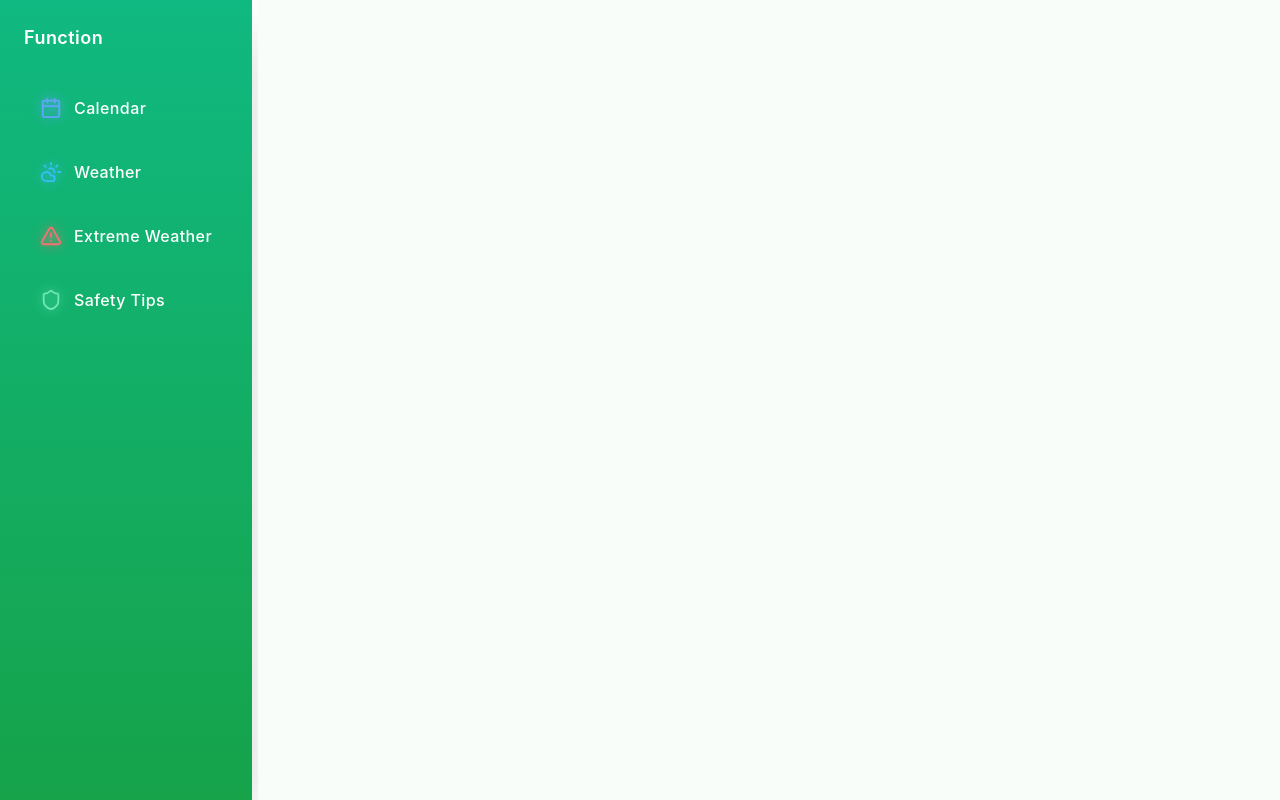
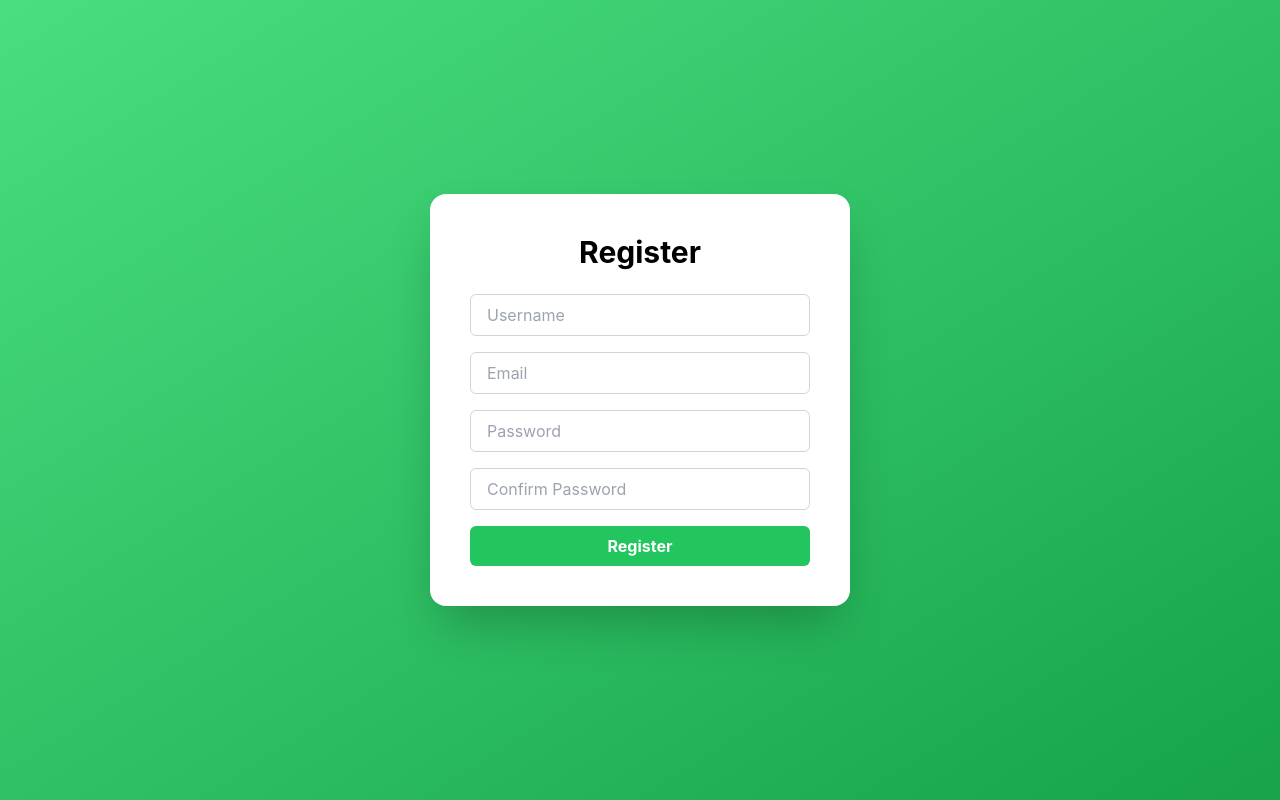
Before and after one commit to JeremySun0731/Calendar-frontend, a React (Create React App) app: page /register in a window 1280 px wide. Built offline with nearby package versions, Linux system fonts and the light colour scheme.

Commit message:
fix the frontend because there are something wrong with the register

```diff
--- a/src/App.js
+++ b/src/App.js
@@ -1,6 +1,9 @@
-import { BrowserRouter, Routes, Route } from "react-router-dom";
+import { BrowserRouter, Routes, Route, Navigate } from "react-router-dom";
 import SideBar from "./components/layout/SideBar";
 import CalendarPage from "./pages/CalendarPage";
+import LoginPage from "./pages/login/LoginPage";
+import RegisterPage from "./pages/login/RegisterPage";
+import ForgotPasswordPage from "./pages/login/ForgotPasswordPage";
 
 function Layout() {
   return (
@@ -22,7 +25,19 @@ function Layout() {
 export default function App() {
   return (
     <BrowserRouter>
-      <Layout />
+      <Routes>
+
+        {/* ⭐ 默认跳转到 login */}
+        <Route path="/" element={<Navigate to="/login" />} />
+
+        {/* 登录 & 注册 */}
+        <Route path="/login" element={<LoginPage />} />
+        <Route path="/register" element={<RegisterPage />} />
+        <Route path="/forgot-password" element={<ForgotPasswordPage />} />
+        {/* 主页面 */}
+        <Route path="/*" element={<Layout />} />
+
+      </Routes>
     </BrowserRouter>
   );
 }
--- /dev/null
+++ b/src/pages/login/ForgotPasswordPage.jsx
@@ -0,0 +1,53 @@
+import React, { useState } from "react";
+import{Link} from "react-router-dom";
+export default function ForgotPasswordPage() {
+    // State for email input
+    const[email, setEmail] = useState("");
+    // Handle form submission
+    const handleSubmit = async (e) => {
+        e.preventDefault();
+        try {
+            const res = await fetch("http://localhost:8080/api/auth/forgot-password", {
+                method: "POST",
+                headers: {
+                    "Content-Type": "application/json"
+                },
+                body: JSON.stringify({ email })
+            });
+            // If request fails → show error
+            if (!res.ok) {
+                alert("Request failed");
+                return;
+            }
+            alert("Password reset link sent to your email");
+        } catch (err) {
+            // Handle server/network errors
+            console.error(err);
+            alert("Server error");
+        }
+    };
+
+    return (
+        <div className="flex items-center justify-center h-screen bg-gradient-to-br from-green-400 to-green-600">
+            <div className="bg-white p-10 rounded-2xl shadow-2xl w-[420px]">
+                <h2 className="text-2xl font-bold mb-6 text-center">Forgot Password</h2>
+                <form onSubmit={handleSubmit} className="space-y-6">
+                    <input
+                        type="email"
+                        placeholder="Enter your email"
+                        value={email}
+                        onChange={(e) => setEmail(e.target.value)}
+                        className="border border-gray-300 rounded-md py-2 px-4 w-full"
+                    />
+                    <button
+                        type="submit"
+                        className="w-full bg-green-600 text-white py-2 rounded-md hover:bg-green-700 transition"
+                    >
+                        Send Reset Link
+                    </button>
+                </form>
+            </div>
+
+        </div>
+    );
+}
--- a/src/pages/login/LoginPage.jsx
+++ b/src/pages/login/LoginPage.jsx
@@ -1,126 +1,110 @@
-import { useState } from "react"; // React hook: manage state (状态)
-import { useNavigate, Link } from "react-router-dom"; // navigation + link
+import { useState } from "react";
+import { useNavigate, Link } from "react-router-dom";
 
 export default function LoginPage() {
+  // React Router navigation (used to redirect after successful login)
+  const navigate = useNavigate();
 
-  const navigate = useNavigate(); // used to redirect to another page (跳转页面)
-
-  // state for form inputs
-  const [email, setEmail] = useState(""); // store email input
-  const [password, setPassword] = useState(""); // store password input
-
-  // function triggered when form is submitted
+  const [email, setEmail] = useState("");
+  const [password, setPassword] = useState("");
+  // Handle form submission
   const handleLogin = async (e) => {
-    e.preventDefault(); // prevent page refresh (阻止默认刷新)
-
+    e.preventDefault();
+  // Send login request to backend
     try {
-
-      // send POST request to backend login API
       const res = await fetch("http://localhost:8080/api/auth/login", {
-        method: "POST", // HTTP method
+        method: "POST",
         headers: {
-          "Content-Type": "application/json" // tell backend we send JSON
+          "Content-Type": "application/json"
         },
         body: JSON.stringify({
-          email: email, // send email
-          password: password // send password
+          email,
+          password
         })
       });
-
-      // if login failed (status not 200)
+      // If request fails → show error
       if (!res.ok) {
-        alert("Login failed"); // show error
+        alert("Login failed");
         return;
       }
 
-      // parse response JSON
       const user = await res.json();
 
-      // print user info in console
       console.log("Login success:", user);
 
-      // TODO: save token here (important in real apps)
-      // localStorage.setItem("token", user.token);
+      localStorage.setItem("user", JSON.stringify(user));
 
-      // redirect to home page after login
       navigate("/");
 
     } catch (err) {
-      console.error(err); // print error
-      alert("Server error"); // server down or network issue
+      console.error(err);
+      alert("Server error");
     }
   };
-
   return (
-    // full screen background
     <div className="flex items-center justify-center h-screen bg-gradient-to-br from-green-400 to-green-600">
 
-      {/* login card */}
       <div className="bg-white p-10 rounded-2xl shadow-2xl w-[420px]">
 
-        {/* title */}
         <h2 className="text-3xl font-bold text-center text-green-600 mb-8">
           Login
         </h2>
 
-        {/* form */}
         <form onSubmit={handleLogin} className="space-y-5">
 
-          {/* Email input */}
+          {/* Email */}
           <div>
             <label className="block mb-1 text-sm font-medium">
               Email
             </label>
-
             <input
               type="email"
               placeholder="Enter your email"
-              value={email} // bind state
-              onChange={(e) => setEmail(e.target.value)} // update state
+              value={email}
+              onChange={(e) => setEmail(e.target.value)}
               required
-              className="w-full border px-3 py-2 rounded-lg focus:outline-none focus:ring-2 focus:ring-green-400"
+              className="w-full border px-3 py-2 rounded-lg focus:ring-2 focus:ring-green-400"
             />
           </div>
 
-          {/* Password input */}
+          {/* Password */}
           <div>
             <label className="block mb-1 text-sm font-medium">
               Password
             </label>
-
             <input
               type="password"
               placeholder="Enter password"
-              value={password} // bind state
-              onChange={(e) => setPassword(e.target.value)} // update state
+              value={password}
+              onChange={(e) => setPassword(e.target.value)}
               required
-              className="w-full border px-3 py-2 rounded-lg focus:outline-none focus:ring-2 focus:ring-green-400"
+              className="w-full border px-3 py-2 rounded-lg focus:ring-2 focus:ring-green-400"
             />
           </div>
 
-          {/* forgot password link */}
+          {/* ⭐ Forgot Password */}
           <div className="text-right text-sm">
             <Link
-              to="/forgot-password" // route to forgot password page
+              to="/forgot-password"
               className="text-green-600 hover:underline"
             >
               Forgot Password?
             </Link>
           </div>
 
-          {/* submit button */}
+          {/* Login button */}
           <button
-            type="submit" // triggers form submit
+            type="submit"
             className="w-full bg-green-500 hover:bg-green-600 text-white py-2 rounded-lg font-semibold transition"
           >
             Login
           </button>
 
-          {/* register link */}
+          {/* Register */}
           <p className="text-center text-sm mt-4">
             Don't have an account?{" "}
             <Link
-              to="/register" // go to register page
+              to="/register"
               className="text-green-600 hover:underline"
             >
               Register
@@ -133,4 +117,4 @@ export default function LoginPage() {
 
     </div>
   );
-}0
+}
--- /dev/null
+++ b/src/pages/login/RegisterPage.jsx
@@ -0,0 +1,102 @@
+import { useState } from "react";
+import { useNavigate } from "react-router-dom";
+
+export default function RegisterPage() {
+
+    const navigate = useNavigate();
+
+    const [userName, setUserName] = useState("");
+    const [email, setEmail] = useState("");
+    const [password, setPassword] = useState("");
+    const [confirmPassword, setConfirmPassword] = useState("");
+
+    const handleRegister = async (e) => {
+        e.preventDefault();
+
+        if (password !== confirmPassword) {
+            alert("Passwords do not match");
+            return;
+        }
+
+        try {
+            const res = await fetch("http://localhost:8080/users/register", {
+                method: "POST",
+                headers: {
+                    "Content-Type": "application/json"
+                },
+                body: JSON.stringify({
+                    userName,
+                    email,
+                    password
+                })
+            });
+
+            const data = await res.json(); // ⭐ 关键
+
+            if (!res.ok) {
+                alert(data.message || "Registration failed");
+                return;
+            }
+
+            alert("Registration successful!");
+            navigate("/login");
+
+        } catch (err) {
+            console.error(err);
+            alert("Server error");
+        }
+    };
+
+    return (
+        <div className="flex items-center justify-center h-screen bg-gradient-to-br from-green-400 to-green-600">
+
+            <div className="bg-white p-10 rounded-2xl shadow-2xl w-[420px]">
+
+                <h2 className="text-3xl font-bold mb-6 text-center">Register</h2>
+
+                <form onSubmit={handleRegister} className="space-y-4">
+
+                    <input
+                        type="text"
+                        placeholder="Username"
+                        value={userName}
+                        onChange={(e) => setUserName(e.target.value)}
+                        className="border border-gray-300 rounded-md py-2 px-4 w-full"
+                    />
+
+                    <input
+                        type="email"
+                        placeholder="Email"
+                        value={email}
+                        onChange={(e) => setEmail(e.target.value)}
+                        className="border border-gray-300 rounded-md py-2 px-4 w-full"
+                    />
+
+                    <input
+                        type="password"
+                        placeholder="Password"
+                        value={password}
+                        onChange={(e) => setPassword(e.target.value)}
+                        className="border border-gray-300 rounded-md py-2 px-4 w-full"
+                    />
+
+                    <input
+                        type="password"
+                        placeholder="Confirm Password"
+                        value={confirmPassword}
+                        onChange={(e) => setConfirmPassword(e.target.value)}
+                        className="border border-gray-300 rounded-md py-2 px-4 w-full"
+                    />
+
+                    <button
+                        type="submit"
+                        className="bg-green-500 hover:bg-green-600 text-white font-bold py-2 px-4 rounded-md w-full"
+                    >
+                        Register
+                    </button>
+
+                </form>
+            </div>
+        </div>
+    );
+}
```
